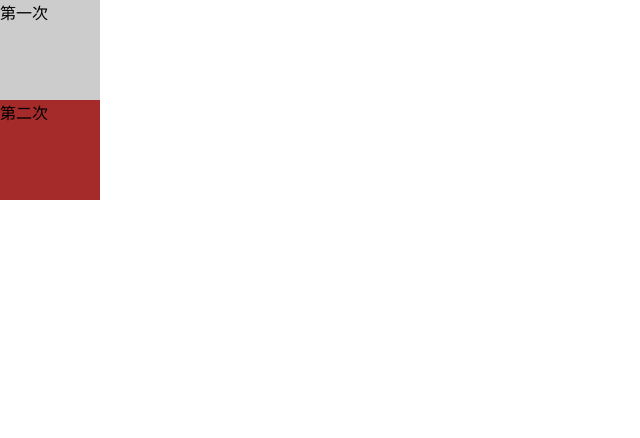
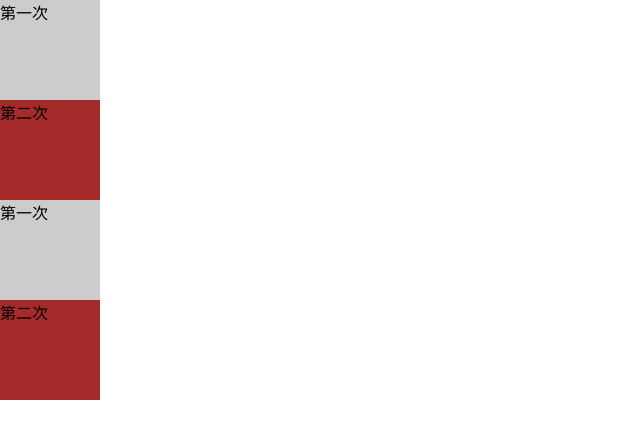
Before and after one commit to usertianfeihong/usertianfeihong.github.io, a plain HTML site: page index.html in a window 1280 px wide. Shown: the whole page, without its empty margins (0-640 px from the left). Drawn offline with Linux system fonts and the light colour scheme.

Commit message:
第二次

```diff
--- a/index.html
+++ b/index.html
@@ -8,5 +8,7 @@
 	<body>
 		<div class="yi">第一次</div>
 		<div class="er">第二次</div>
+		<div class="yi">第一次</div>
+		<div class="er">第二次</div>
 	</body>
 </html>
```
